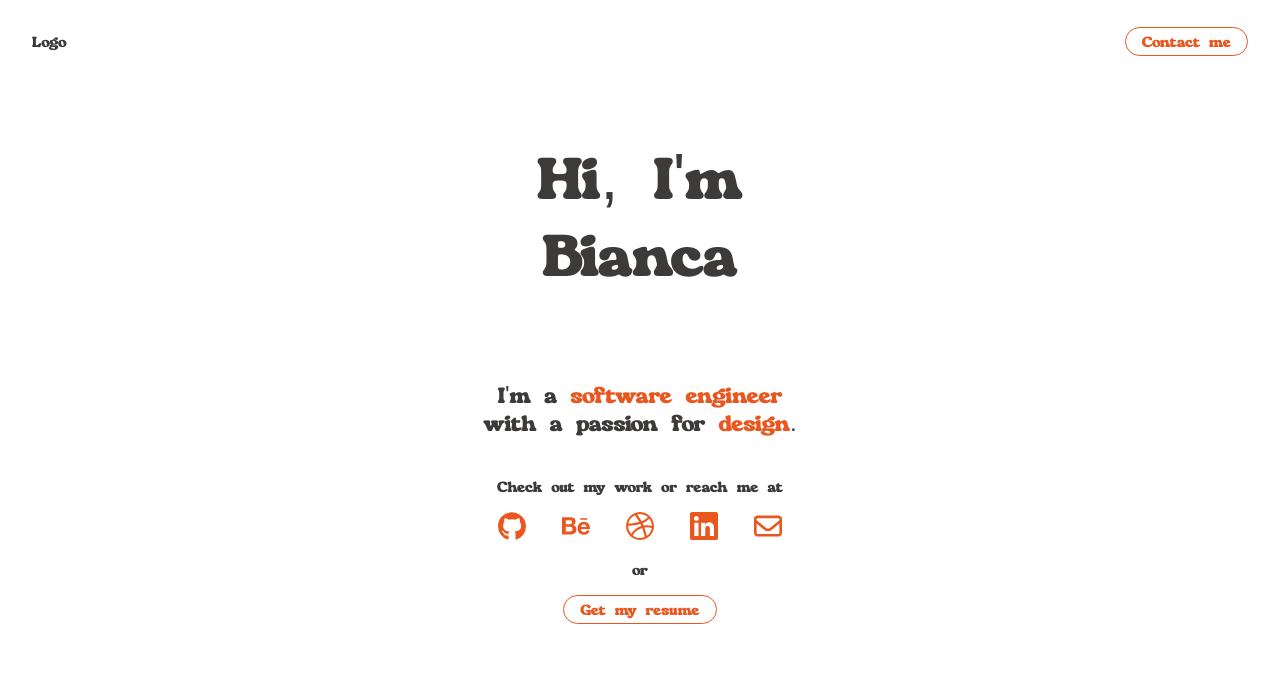
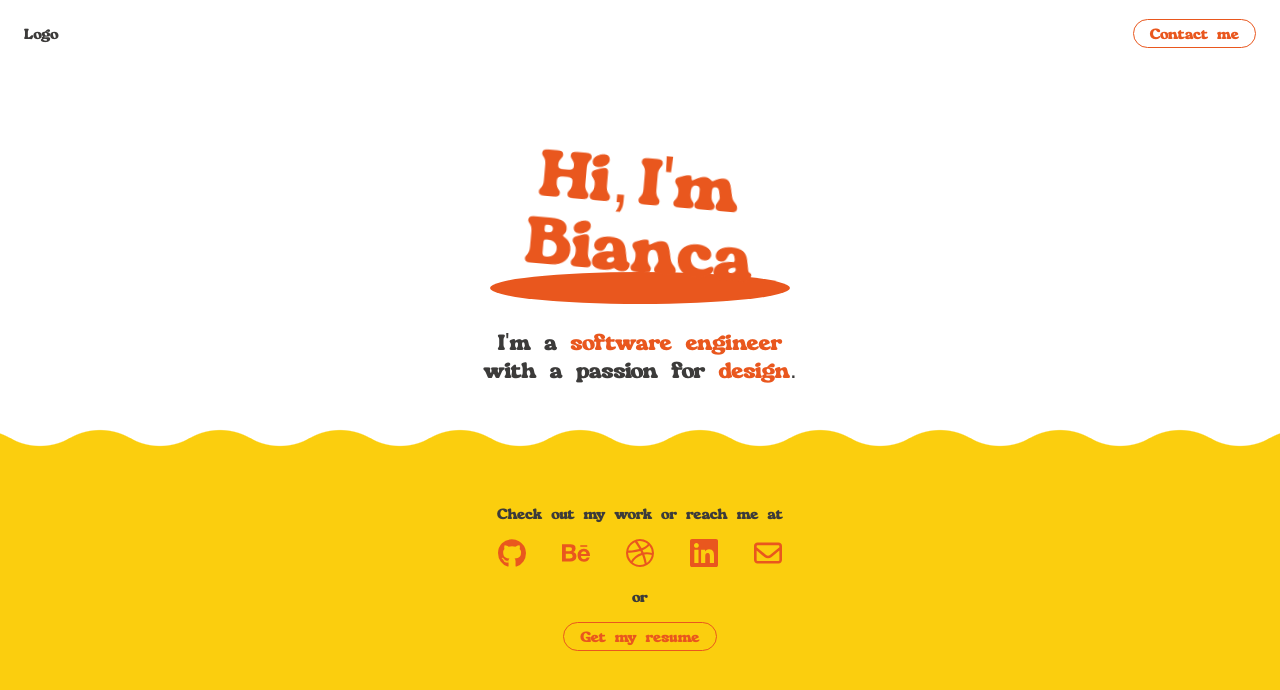
Before and after one commit to binkymilk/binkymilk.github.io, a plain HTML site: page index.html in a window 1280 px wide. Drawn offline with Linux system fonts and the light colour scheme.

Commit message:
Add background and animations

```diff
--- a/index.html
+++ b/index.html
@@ -19,7 +19,25 @@
         >
       </header>
       <section class="intro">
-        <p class="name">Hi, I'm<br />Bianca</p>
+        <div>
+          <div class="name">
+            <span>H</span>
+            <span>i</span>
+            <span>,</span>
+            <span class="with-space"> I</span>
+            <span>'</span>
+            <span>m</span>
+          </div>
+          <div class="name">
+            <span>B</span>
+            <span>i</span>
+            <span>a</span>
+            <span>n</span>
+            <span>c</span>
+            <span>a</span>
+          </div>
+          <div class="hole"></div>
+        </div>
         <p class="description">
           I'm a <span class="highlight">software engineer</span><br />with a
           passion for <span class="highlight">design</span>.
--- a/styles.css
+++ b/styles.css
@@ -6,6 +6,17 @@
 html {
   color: #3c3b3a;
   font-family: Sideboard, Fallback, sans-serif;
+}
+
+body {
+  margin: 0;
+  padding: 0;
+}
+
+.container {
+  height: 100vh;
+  display: flex;
+  flex-direction: column;
 }
 
 header {
@@ -20,6 +31,11 @@ section {
   display: flex;
   flex-direction: column;
   align-items: center;
+}
+
+section.intro {
+  flex-grow: 1;
+  justify-content: flex-end;
 }
 
 a.btn-link {
@@ -37,9 +53,55 @@ a.btn-link:hover {
   color: white;
 }
 
-p.name {
-  font-size: 64px;
-  text-align: center;
+.name {
+  margin: 0;
+  position: relative;
+  display: flex;
+  align-items: center;
+  justify-content: center;
+  transform: rotate(5deg);
+  margin-bottom: -1.1rem;
+}
+
+.name span {
+  font-size: 72px;
+  color: #e9571e;
+  opacity: 0;
+  animation: drop 0.8s forwards;
+}
+
+.name span.with-space {
+  margin-left: 0.5rem;
+}
+
+.name span:nth-child(2) {
+  animation-delay: 0.2s;
+}
+
+.name span:nth-child(3) {
+  animation-delay: 0.4s;
+}
+
+.name span:nth-child(4) {
+  animation-delay: 0.6s;
+}
+
+.name span:nth-child(5) {
+  animation-delay: 0.8s;
+}
+
+.name span:nth-child(6) {
+  animation-delay: 1s;
+}
+
+@keyframes drop {
+  0% {
+    transform: translateY(-200px) scaleY(0.9);
+  }
+  100% {
+    transform: translateY(0px) scaleY(1);
+    opacity: 1;
+  }
 }
 
 p.description {
@@ -57,3 +119,23 @@ div.links {
   align-items: center;
   gap: 36px;
 }
+
+div.hole {
+  display: flex;
+  background-color: #e9571e;
+  width: 300px;
+  height: 32px;
+  border-radius: 50%;
+}
+
+section.works {
+  flex-grow: 1;
+  background-color: #fbce0e;
+  padding-block: 5rem;
+  --mask: radial-gradient(60.47px at 50% 82.5px, #000 99%, #0000 101%)
+      calc(50% - 60px) 0/120px 100%,
+    radial-gradient(60.47px at 50% -52.5px, #0000 99%, #000 101%) 50% 30px/120px
+      100% repeat-x;
+  -webkit-mask: var(--mask);
+  mask: var(--mask);
+}
```
